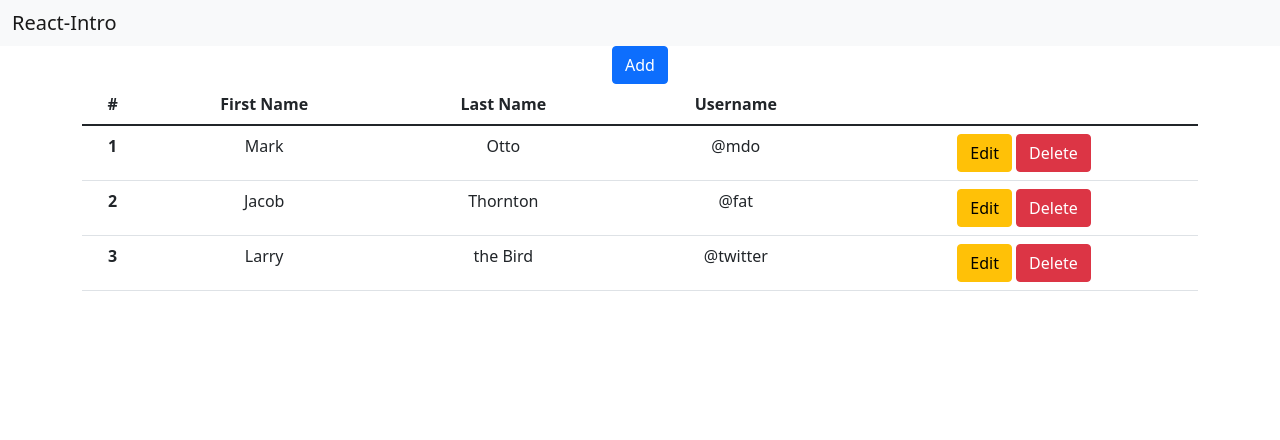
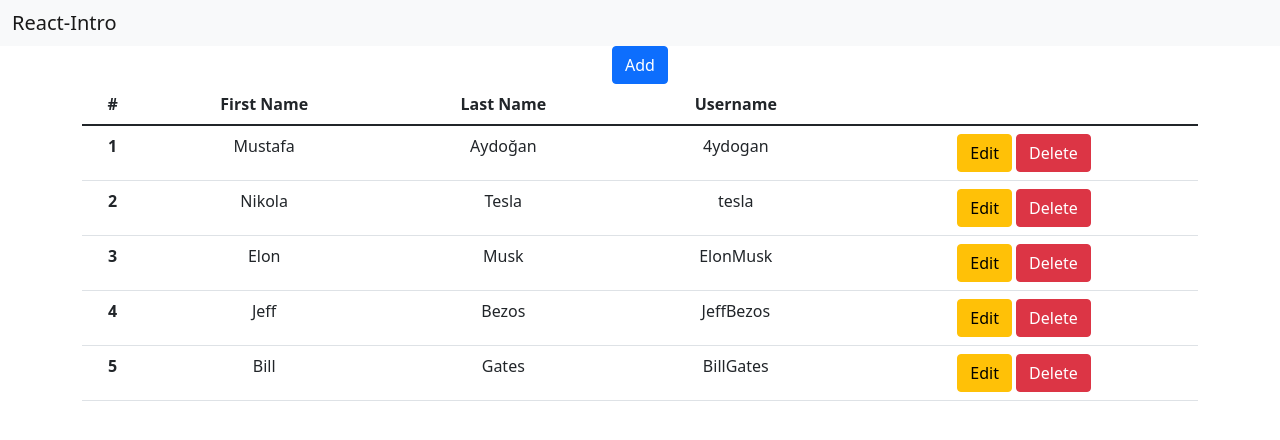
Before and after one commit to 4ydogan/react-app, a React (Create React App) app: page / in a window 1280 px wide. Shown: the top 440 px of the page. Built offline with nearby package versions, Linux system fonts and the light colour scheme.

Commit message:
Some updates

```diff
--- a/src/components/UserListComponent.js
+++ b/src/components/UserListComponent.js
@@ -17,39 +17,19 @@ export default class UserListComponent extends Component {
             </tr>
           </thead>
           <tbody>
-            <tr>
-              <th scope="row">1</th>
-              <td>Mark</td>
-              <td>Otto</td>
-              <td>@mdo</td>
+            {this.props.users.map((user) => (
+              <tr key={user.id}>
+              <th scope="row">{user.id}</th>
+              <td>{user.name}</td>
+              <td>{user.surname}</td>
+              <td>{user.username}</td>
               <td>
                 <button className='btn btn-warning'>Edit</button>
                 &nbsp;
                 <button className='btn btn-danger'>Delete</button>
               </td>
             </tr>
-            <tr>
-              <th scope="row">2</th>
-              <td>Jacob</td>
-              <td>Thornton</td>
-              <td>@fat</td>
-              <td>
-                <button className='btn btn-warning'>Edit</button>
-                &nbsp;
-                <button className='btn btn-danger'>Delete</button>
-              </td>
-            </tr>
-            <tr>
-              <th scope="row">3</th>
-              <td>Larry</td>
-              <td>the Bird</td>
-              <td>@twitter</td>
-              <td>
-                <button className='btn btn-warning'>Edit</button>
-                &nbsp;
-                <button className='btn btn-danger'>Delete</button>
-              </td>
-            </tr>
+            ))}
           </tbody>
         </Table>
       </div>
--- a/src/pages/HomePage.js
+++ b/src/pages/HomePage.js
@@ -3,6 +3,45 @@ import { Navbar, NavbarBrand } from 'reactstrap'
 import UserListComponent from '../components/UserListComponent'
 
 export default class HomePage extends Component {
+  constructor(props){
+    super(props);
+    this.state = {
+      users : [
+        {
+          id : 1,
+          name : 'Mustafa',
+          surname : 'Aydoğan',
+          username : '4ydogan'
+        },
+        {
+          id : 2,
+          name : 'Nikola',
+          surname : 'Tesla',
+          username : 'tesla'
+        },
+        {
+          id : 3,
+          name : 'Elon',
+          surname : 'Musk',
+          username : 'ElonMusk'
+        },
+        {
+          id : 4,
+          name : 'Jeff',
+          surname : 'Bezos',
+          username : 'JeffBezos'
+        },
+        {
+          id : 5,
+          name : 'Bill',
+          surname : 'Gates',
+          username : 'BillGates'
+        }
+      ]
+    };
+  }
+
+
   render() {
     return (
       <div>
@@ -11,7 +50,7 @@ export default class HomePage extends Component {
             <NavbarBrand href='/'>React-Intro</NavbarBrand>
           </div>
          </Navbar>
-         <UserListComponent />
+         <UserListComponent users={this.state.users} />
       </div>
     )
   }
```
